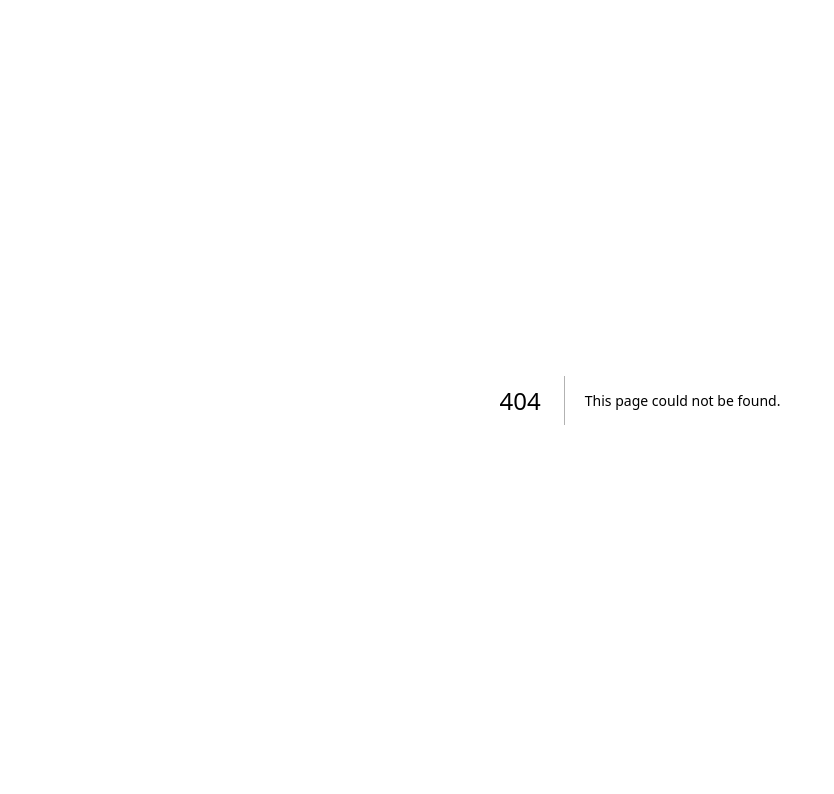
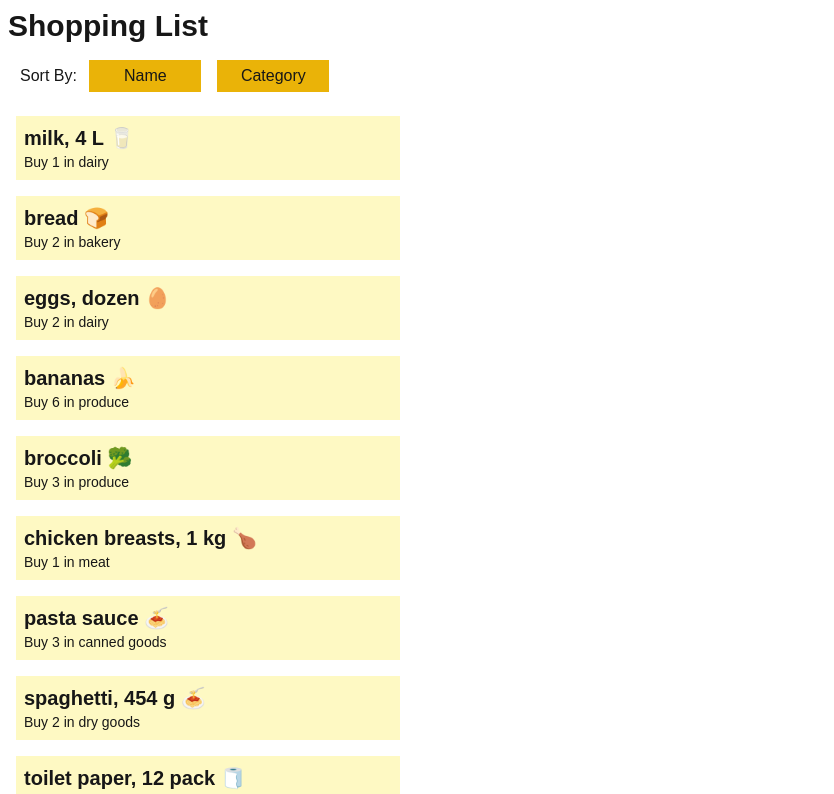
Before and after one commit to JunctionLI/cprg306-assignments, a Next.js app: page /week-6 in a window 1280 px wide. Before the commit this address had no page. Shown: the top 794 px of the page, without its empty margins (0-834 px from the left). Built offline with nearby package versions, Linux system fonts and the light colour scheme.

Commit message:
week 6 assignment submission

```diff
--- a/app/page.js
+++ b/app/page.js
@@ -10,6 +10,7 @@ export default function Home() {
       <li className="hover:text-green-400 hover:underline"><Link className="text-xl underline " href="/week-3">Week 3 Assignment</Link></li>
       <li className="hover:text-green-400 hover:underline"><Link className="text-xl underline " href="/week-4">Week 4 Assignment</Link></li>
       <li className="hover:text-green-400 hover:underline"><Link className="text-xl underline " href="/week-5">Week 5 Assignment</Link></li>
+      <li className="hover:text-green-400 hover:underline"><Link className="text-xl underline " href="/week-6">Week 6 Assignment</Link></li>
     </ul>
 
    </main>
--- /dev/null
+++ b/app/week-6/item-list.js
@@ -0,0 +1,48 @@
+"use client"
+import { useState } from "react";
+import Item from "./item";
+const itemObj = require('./items.json');
+
+export default function ItemList(){
+
+  const [items, setItems] = useState(itemObj);
+  const[sortBy, setSortBy] = useState("name");
+
+
+  function handleSortByName(){
+    const sortedItems = [...items].sort((a, b) => {
+      if (a.name < b.name) return -1;
+      if (a.name > b.name) return 1;
+      return 0;
+    });
+    setItems(sortedItems);
+    setSortBy("name");
+
+  };
+
+  function handleSortByCategory(){
+    const sortedItems = [...items].sort((a, b) => {
+      if (a.category < b.category) return -1;
+      if (a.category > b.category) return 1;
+      return 0;
+    });
+    setItems(sortedItems);
+    setSortBy("category");
+  };
+
+  return(
+    <div>
+      <div className="ml-5">
+        <label>Sort By: </label>
+        <button className="bg-yellow-500 p-1 m-2 w-28" onClick={handleSortByName}>Name</button>
+        <button className="bg-yellow-500 p-1 m-2 w-28" onClick={handleSortByCategory}>Category</button>
+      </div>
+      <div>
+      {items.map((item, index) => (
+          <Item key={index} itemObj={item} />
+        ))}
+      </div>
+
+    </div>
+  );
+}
--- /dev/null
+++ b/app/week-6/item.js
@@ -0,0 +1,12 @@
+
+export default function Item({itemObj}){
+
+    const {name,quantity,category} = itemObj;
+
+    return(
+        <div className="p-2 m-4 bg-yellow-100 max-w-sm">
+            <h2 className="text-xl font-bold">{name}</h2>
+            <p className="text-sm">Buy {quantity} in {category} </p>
+        </div>
+    );
+}
--- /dev/null
+++ b/app/week-6/items.json
@@ -0,0 +1,74 @@
+[
+    {
+      "id": "1h2GJKH12gkHG31h1H",
+      "name": "milk, 4 L 🥛",
+      "quantity": 1,
+      "category": "dairy"
+    },
+    {
+      "id": "2KJH3k2j3H1k2J3K1H",
+      "name": "bread 🍞",
+      "quantity": 2,
+      "category": "bakery"
+    },
+    {
+      "id": "3h2KJH3k2j3H1k2J3",
+      "name": "eggs, dozen 🥚",
+      "quantity": 2,
+      "category": "dairy"
+    },
+    {
+      "id": "4k2J3K1H2GJKH12gk",
+      "name": "bananas 🍌",
+      "quantity": 6,
+      "category": "produce"
+    },
+    {
+      "id": "5H1h1H2KJH3k2j3H",
+      "name": "broccoli 🥦",
+      "quantity": 3,
+      "category": "produce"
+    },
+    {
+      "id": "6H1k2J3K1H2GJKH1",
+      "name": "chicken breasts, 1 kg 🍗",
+      "quantity": 1,
+      "category": "meat"
+    },
+    {
+      "id": "7gkHG31h1H2KJH3k",
+      "name": "pasta sauce 🍝",
+      "quantity": 3,
+      "category": "canned goods"
+    },
+    {
+      "id": "8j3H1k2J3K1H2GJK",
+      "name": "spaghetti, 454 g 🍝",
+      "quantity": 2,
+      "category": "dry goods"
+    },
+    {
+      "id": "9H12gkHG31h1H2KJ",
+      "name": "toilet paper, 12 pack 🧻",
+      "quantity": 1,
+      "category": "household"
+    },
+    {
+      "id": "10H3k2j3H1k2J3K1",
+      "name": "paper towels, 6 pack",
+      "quantity": 1,
+      "category": "household"
+    },
+    {
+      "id": "11k2J3K1H2GJKH12",
+      "name": "dish soap 🍽️",
+      "quantity": 1,
+      "category": "household"
+    },
+    {
+      "id": "12GJKH12gkHG31h1",
+      "name": "hand soap 🧼",
+      "quantity": 4,
+      "category": "household"
+    }
+  ]
--- /dev/null
+++ b/app/week-6/page.js
@@ -0,0 +1,12 @@
+import Link from "next/link";
+import ItemList from "./item-list";
+
+export default function Week6Page(){
+    return(
+        <main>
+            <h1 className="text-3xl font-bold m-2">Shopping List</h1>
+            <ItemList/>
+            <Link href="./" className="italic hover:underline hover:text-green-400">Back to Main</Link>
+        </main>
+    );
+}
```
